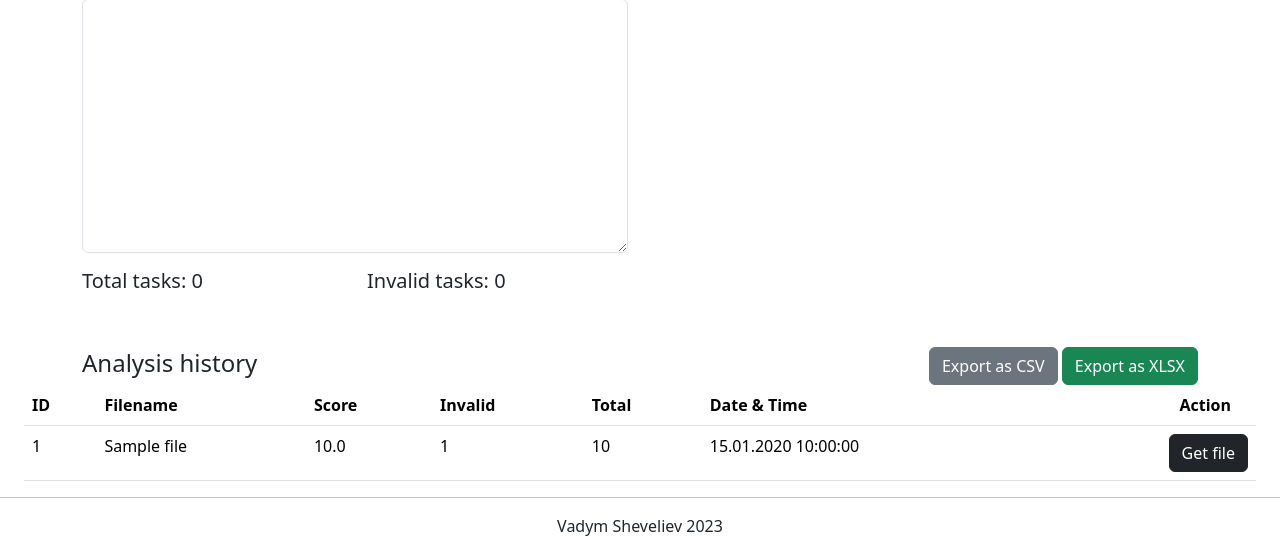
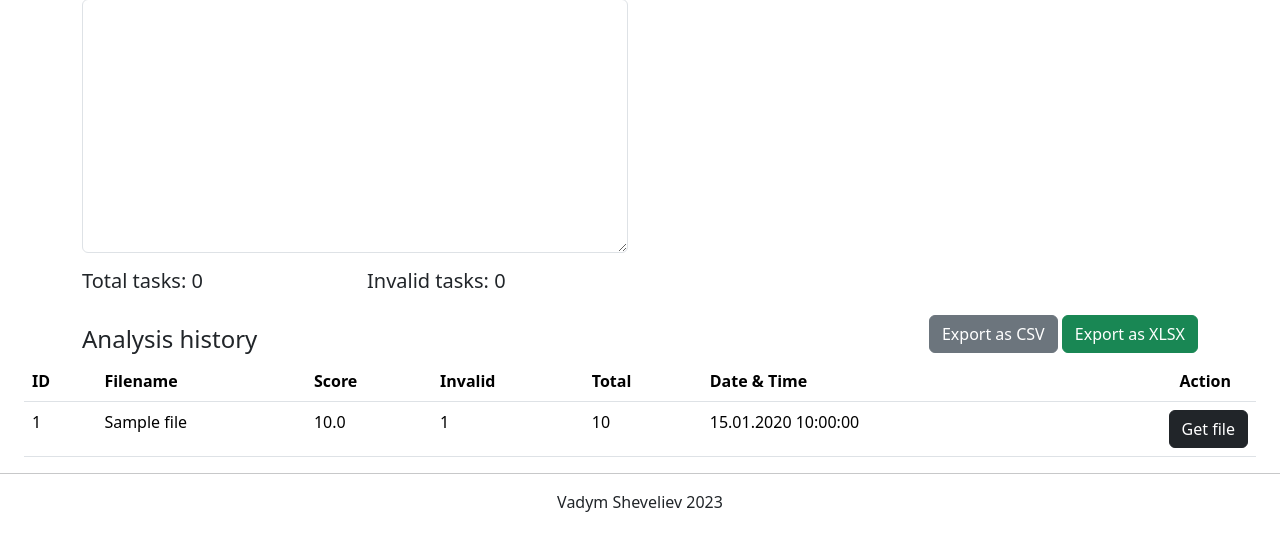
Before and after one commit to pixeleon/bpmnice, a Flask app: page / in a window 1280 px wide. Shown: the part 353-907 px from the top of the page. After the commit the page ends 865 px from the top, so only its background shows below. Run offline with Flask 3, Linux system fonts and the light colour scheme; a user stored in the database is signed in; tables that the repository leaves empty hold one stand-in row (values such as "Sample post"); some libraries are stand-ins or nearby versions.

Commit message:
Update layout of export buttons

```diff
--- a/app/templates/home.html
+++ b/app/templates/home.html
@@ -39,9 +39,9 @@
         </div>
     </div>
     <div class="row">
-        <div class="d-flex justify-content-between align-items-center mt-4">
+        <div class="d-flex justify-content-between align-items-center">
             <h4 class="mt-4">Analysis history</h4>
-            <div class="mt-auto">
+            <div class="mt-auto mb-2">
                 <button class="btn btn-secondary" onclick="exportData('csv')">Export as CSV</button>
                 <button class="btn btn-success" onclick="exportData('xlsx')">Export as XLSX</button>
             </div>
```
